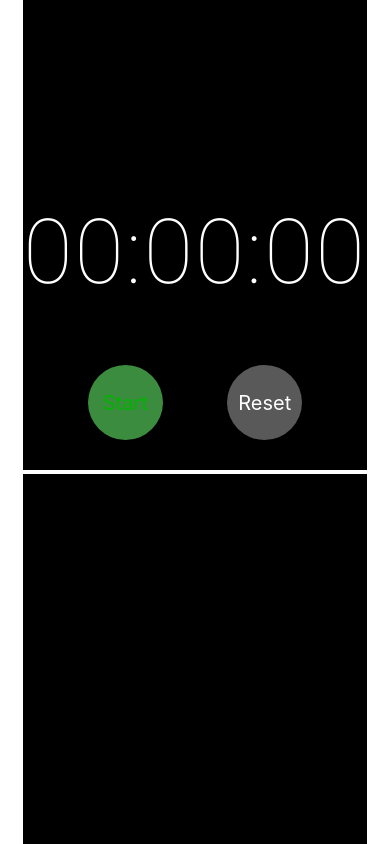
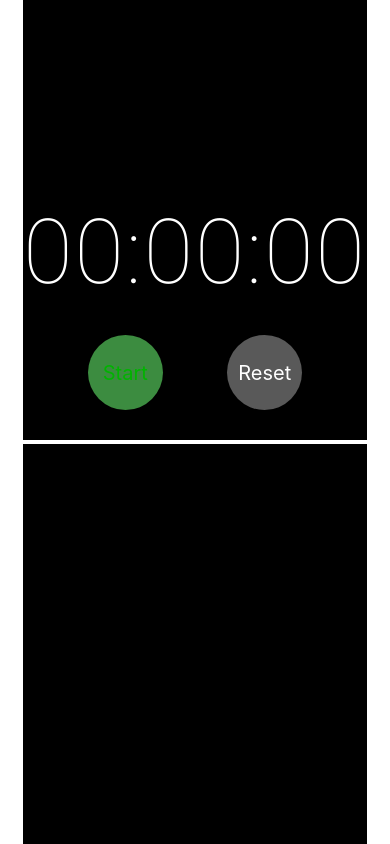
Before and after one commit to Shopify/eng-intern-assessment-react-native, a React Native app: screen / in a window 390 px wide. Built offline with nearby package versions, Linux system fonts and the light colour scheme.

Commit message:
fix: modularity

```diff
--- a/src/components/LapResetButton.tsx
+++ b/src/components/LapResetButton.tsx
@@ -1,7 +1,7 @@
 
 import React from 'react';
-import { TouchableOpacity, Text, StyleSheet } from 'react-native';
-
+import { TouchableOpacity, Text} from 'react-native';
+import { styles } from '../styles/styles';
 
 interface LapResetButtonProps {
   isRunning: boolean;
@@ -20,24 +20,4 @@ const LapResetButton: React.FC<LapResetButtonProps> = ({ isRunning, onLap, onRes
   );
 };
 
-const styles = StyleSheet.create({
-  button: {
-    width: 75,
-    height: 75,
-    borderRadius: 37.5,
-    justifyContent: 'center',
-    alignItems: 'center',
-  },
-  lapButton: {
-    backgroundColor: '#FFC107',
-  },
-  resetButton: {
-    backgroundColor: '#595959',
-  },
-  buttonText: {
-    color: '#fff',
-    fontSize: 20,
-  },
-});
-
 export default LapResetButton;
--- a/src/components/StopWatch.tsx
+++ b/src/components/StopWatch.tsx
@@ -3,6 +3,7 @@ import { View, Text, TouchableOpacity, ScrollView } from 'react-native';
 import * as Font from 'expo-font';
 import { styles } from '../styles/styles';
 import LapResetButton from './LapResetButton';
+import StopWatchButton from './StopWatchButton';
 
 const customFonts = {
   Roboto: require('../../assets/fonts/Roboto-Thin.ttf'),
@@ -88,12 +89,10 @@ export default function StopWatch() {
     <View style={styles.container}>
       <Text style={styles.timerText}>{displayTime}</Text>
       <View style={styles.buttonsContainer}>
-        <TouchableOpacity
-          style={running ? styles.stopButton : styles.startButton}
-          onPress={toggleStopwatch}
-        >
-          <Text style={running ? styles.buttonTextStart : styles.buttonTextStop}>{running ? 'Stop' : 'Start'}</Text>
-        </TouchableOpacity>
+        <StopWatchButton
+          running={running}
+          toggleStopwatch={toggleStopwatch}
+        />
         <LapResetButton
           isRunning={running}
           onLap={handleLap}
--- a/src/components/StopWatchButton.tsx
+++ b/src/components/StopWatchButton.tsx
@@ -1,8 +1,23 @@
-import { View } from 'react-native';
+import { TouchableOpacity, Text } from 'react-native';
+import React from 'react';
+import { styles } from '../styles/styles';
 
-export default function StopWatchButton() {
+interface StopWatchButtonProps {
+  running: boolean;
+  toggleStopwatch: () => void;
+}
+
+const StopWatchButton: React.FC<StopWatchButtonProps> = ({ running, toggleStopwatch }) => {
   return (
-    <View >
-    </View>
+    <TouchableOpacity
+      style={running ? styles.stopButton : styles.startButton}
+      onPress={toggleStopwatch}
+    >
+      <Text style={running ? styles.buttonTextStart : styles.buttonTextStop}>
+        {running ? 'Stop' : 'Start'}
+      </Text>
+    </TouchableOpacity>
   );
-}
+};
+
+export default StopWatchButton;
--- a/src/styles/styles.ts
+++ b/src/styles/styles.ts
@@ -24,7 +24,7 @@ export const styles = StyleSheet.create({
       fontFamily: 'Roboto',
       letterSpacing: 2,
       textAlign: 'center',
-      marginBottom: 40,
+      marginBottom: 10,
     },
     buttonsContainer: {
       flexDirection: 'row',
@@ -98,4 +98,21 @@ export const styles = StyleSheet.create({
       width: '50%',
       textAlign: 'right',
     },
+    button: {
+      width: 75,
+      height: 75,
+      borderRadius: 37.5,
+      justifyContent: 'center',
+      alignItems: 'center',
+    },
+    lapButton: {
+      backgroundColor: '#FFC107',
+    },
+    resetButton: {
+      backgroundColor: '#595959',
+    },
+    buttonText: {
+      color: '#fff',
+      fontSize: 20,
+    },
   });
```
